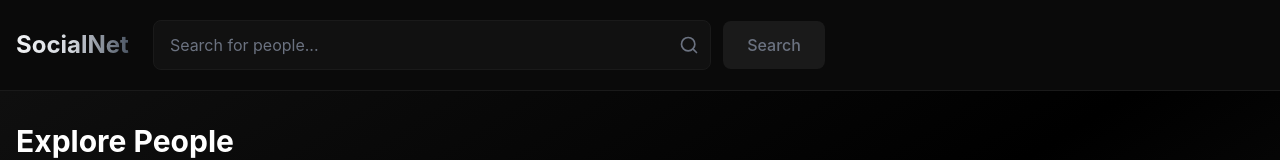
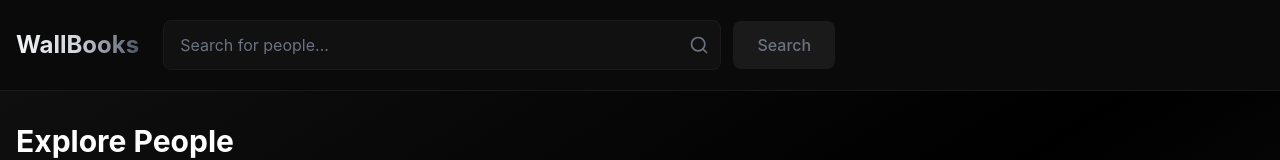
Before and after one commit to priyam0005/Wall_books, a React (Vite) app: page /search in a window 1280 px wide. Shown: the top 160 px of the page. Built offline with nearby package versions, Linux system fonts and the light colour scheme.

Commit message:
Rename header from 'SocialNet' to 'WallBooks'

```diff
--- a/src/othercomps/search.jsx
+++ b/src/othercomps/search.jsx
@@ -94,7 +94,7 @@ const UserSearchResults = () => {
         <div className="max-w-7xl mx-auto px-4 py-4 md:py-5">
           <div className="flex flex-col md:flex-row md:items-center space-y-4 md:space-y-0 md:space-x-6">
             <h1 className="text-xl md:text-2xl font-bold bg-gradient-to-r from-gray-100 via-gray-300 to-gray-600 bg-clip-text text-transparent">
-              SocialNet
+              WallBooks
             </h1>
 
             {/* Search Form */}
```
